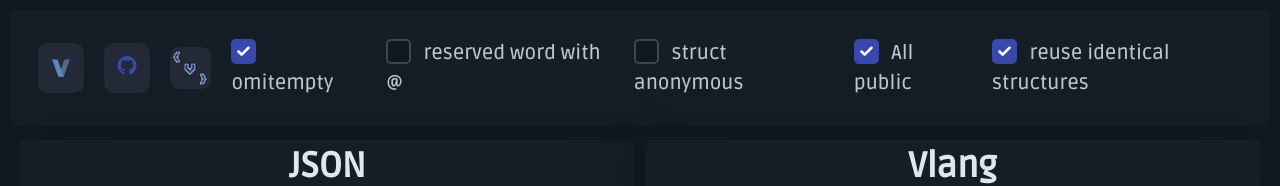
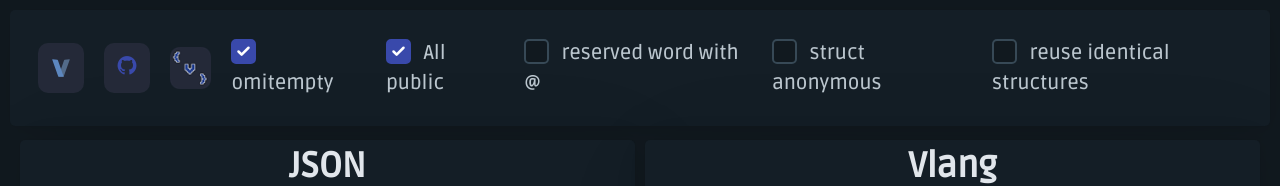
Before and after one commit to Ddiidev/Json2V, a plain HTML site: page index.html in a window 1280 px wide. Shown: the top 186 px of the page. Drawn offline with nearby package versions, Linux system fonts and the light colour scheme.

Commit message:
Reorder toolbar checkboxes and default reuse-structs off
Move "All public" right after "omitempty" and uncheck "reuse
identical structures" by default.

```diff
--- a/index.html
+++ b/index.html
@@ -71,6 +71,13 @@
                     </label>
                 </li>
                 <li>
+                    <label data-placement="bottom" data-tooltip="All public structures and fields"
+                        for="ck_all_pubblic">
+                        <input type="checkbox" id="ck_all_pubblic" onclick="loadFlags()" name="ck_all_pubblic" checked>
+                        All public
+                    </label>
+                </li>
+                <li>
                     <label data-placement="bottom"
                         data-tooltip="Reserved words will be added an '@' instead of a '_' E.g. type = @type"
                         for="ck_reserved_word">
@@ -86,16 +93,9 @@
                     </label>
                 </li>
                 <li>
-                    <label data-placement="bottom" data-tooltip="All public structures and fields"
-                        for="ck_all_pubblic">
-                        <input type="checkbox" id="ck_all_pubblic" onclick="loadFlags()" name="ck_all_pubblic" checked>
-                        All public
-                    </label>
-                </li>
-                <li>
                     <label data-placement="bottom" data-tooltip="Reuse the first generated struct when another object has identical fields"
                         for="ck_reuse_identical_structs">
-                        <input type="checkbox" id="ck_reuse_identical_structs" onclick="loadFlags()" name="ck_reuse_identical_structs" checked>
+                        <input type="checkbox" id="ck_reuse_identical_structs" onclick="loadFlags()" name="ck_reuse_identical_structs">
                         reuse identical structures
                     </label>
                 </li>
```
